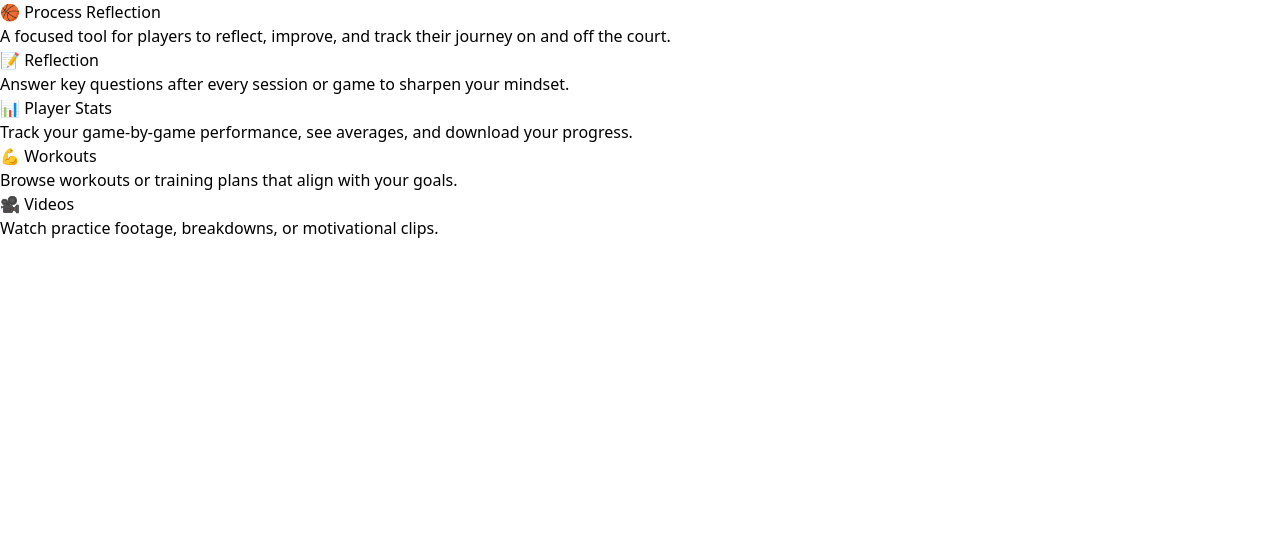
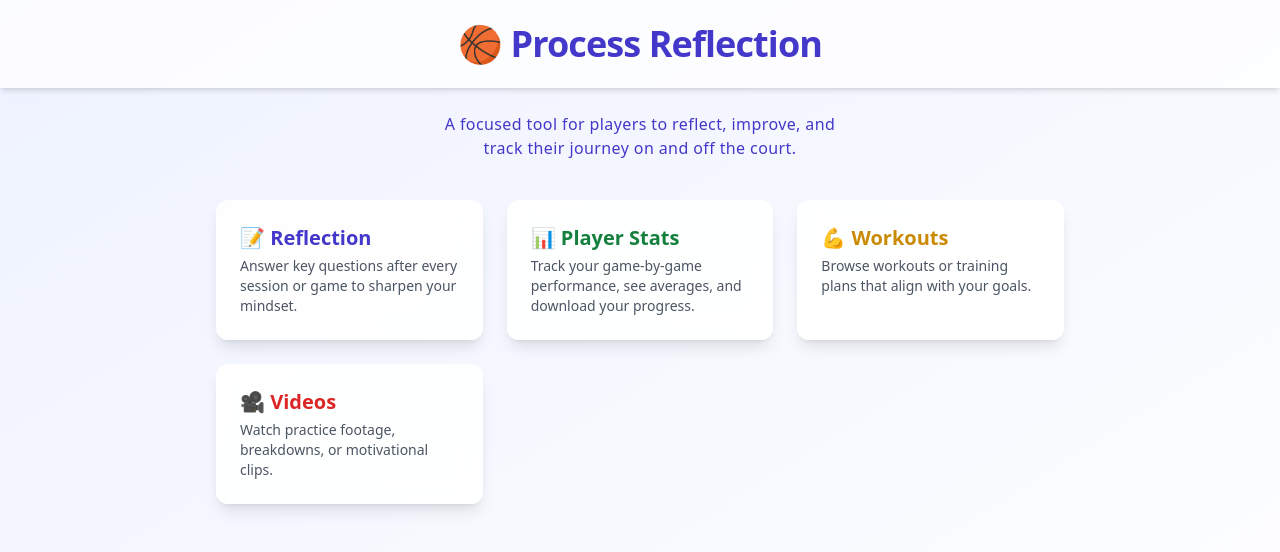
Before and after one commit to anggithub2023/Process_Reflection_Scaffolding, a React (Create React App) app: page / in a window 1280 px wide. Shown: the top 552 px of the page. Built offline with nearby package versions, Linux system fonts and the light colour scheme.

Commit message:
button changes

```diff
--- a/tailwind.config.js
+++ b/tailwind.config.js
@@ -1,5 +1,8 @@
 // tailwind.config.js
 module.exports = {
+  content: [
+    "./src/**/*.{js,jsx,ts,tsx}", // Make sure your paths are correct
+  ],
   theme: {
     extend: {
       keyframes: {
```
